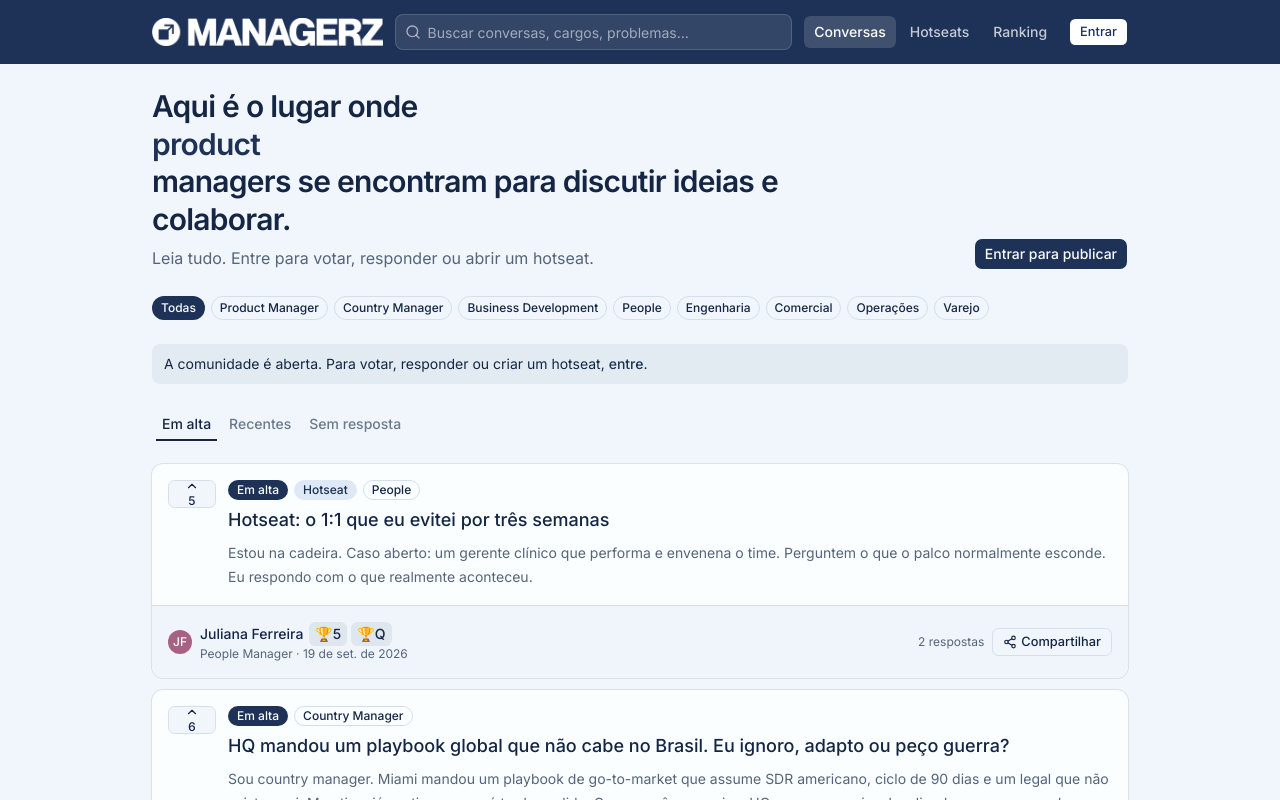
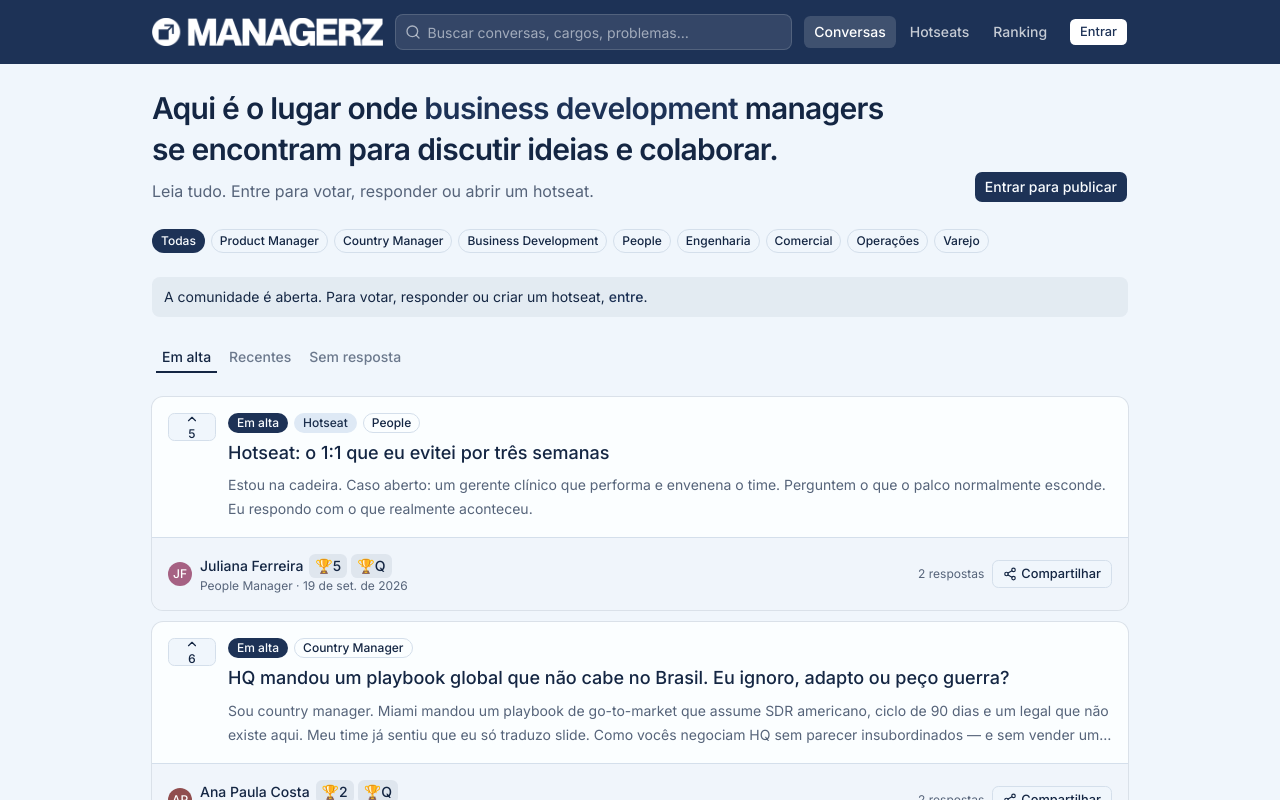
Before and after one commit to buzaym/managerz-hub, a Next.js app: page / in a window 1280 px wide. Shown: the top 800 px of the page. Built offline with nearby package versions, Linux system fonts and the light colour scheme.

Commit message:
Animate manager roles letter by letter in the headline
Type each role into the sentence so the following words reflow around it instead of breaking on long labels.

Co-authored-by: buzaym0 <buzaym0@gmail.com>

```diff
--- a/src/app/globals.css
+++ b/src/app/globals.css
@@ -97,76 +97,36 @@
 
 @layer components {
   .role-rotator {
-    --roles: 7;
-    --cycle: calc(var(--roles) * 2.4s);
-    display: grid;
-    width: 100%;
-    min-height: 1.15em;
-    overflow: hidden;
     color: var(--primary);
   }
 
-  .role-rotator > span {
-    grid-area: 1 / 1;
+  .role-word {
     white-space: nowrap;
-    opacity: 0;
-    animation: role-cycle var(--cycle) infinite;
   }
 
-  .role-rotator > span:nth-child(1) {
-    animation-delay: -0.4s;
-  }
-  .role-rotator > span:nth-child(2) {
-    animation-delay: 2.4s;
-  }
-  .role-rotator > span:nth-child(3) {
-    animation-delay: 4.8s;
-  }
-  .role-rotator > span:nth-child(4) {
-    animation-delay: 7.2s;
-  }
-  .role-rotator > span:nth-child(5) {
-    animation-delay: 9.6s;
-  }
-  .role-rotator > span:nth-child(6) {
-    animation-delay: 12s;
-  }
-  .role-rotator > span:nth-child(7) {
-    animation-delay: 14.4s;
+  .role-letter {
+    display: inline-block;
+    animation: role-letter-in 220ms cubic-bezier(0.2, 0.75, 0.2, 1) both;
   }
 
-  @keyframes role-cycle {
-    0% {
+  .role-space {
+    white-space: normal;
+  }
+
+  @keyframes role-letter-in {
+    from {
       opacity: 0;
-      transform: translateY(0.4em);
+      transform: translateY(0.28em);
     }
-    2% {
+    to {
       opacity: 1;
       transform: translateY(0);
-    }
-    12% {
-      opacity: 1;
-      transform: translateY(0);
-    }
-    14.2% {
-      opacity: 0;
-      transform: translateY(-0.35em);
-    }
-    100% {
-      opacity: 0;
-      transform: translateY(-0.35em);
     }
   }
 
   @media (prefers-reduced-motion: reduce) {
-    .role-rotator > span {
+    .role-letter {
       animation: none;
-      opacity: 0;
-      transform: none;
-    }
-
-    .role-rotator > span:first-child {
-      opacity: 1;
     }
   }
 }
--- a/src/app/page.tsx
+++ b/src/app/page.tsx
@@ -20,12 +20,9 @@ export default async function HomePage({
               Aqui é o lugar onde country, business development, product e
               outros managers se encontram para discutir ideias e colaborar.
             </span>
-            <span aria-hidden="true" className="flex flex-col">
-              <span>Aqui é o lugar onde</span>
-              <RotatingRole />
-              <span>
-                managers se encontram para discutir ideias e colaborar.
-              </span>
+            <span aria-hidden="true">
+              Aqui é o lugar onde <RotatingRole /> managers se encontram para
+              discutir ideias e colaborar.
             </span>
           </>
         }
--- a/src/components/community/conversation-feed.tsx
+++ b/src/components/community/conversation-feed.tsx
@@ -54,7 +54,7 @@ export function ConversationFeed({
     <div className="space-y-6">
       <div className="flex flex-col gap-4 sm:flex-row sm:items-end sm:justify-between">
         <div className="min-w-0 w-full max-w-3xl flex-1 space-y-2">
-          <h1 className="text-2xl font-semibold leading-tight tracking-tight sm:text-3xl">
+          <h1 className="text-2xl font-semibold leading-snug tracking-tight text-pretty sm:text-3xl">
             {heading}
           </h1>
           <p className="text-sm leading-6 text-muted-foreground sm:text-base">
--- a/src/components/community/rotating-role.tsx
+++ b/src/components/community/rotating-role.tsx
@@ -1,4 +1,6 @@
-import type { CSSProperties } from "react"
+"use client"
+
+import { useEffect, useState } from "react"
 
 export const MANAGER_ROLES = [
   "country",
@@ -10,19 +12,99 @@ export const MANAGER_ROLES = [
   "commercial",
 ] as const
 
+type Phase = "typing" | "holding" | "deleting"
+
 export function RotatingRole({
   roles = MANAGER_ROLES,
 }: {
   roles?: readonly string[]
 }) {
+  const [index, setIndex] = useState(0)
+  const [count, setCount] = useState(roles[0].length)
+  const [phase, setPhase] = useState<Phase>("holding")
+  const [reduced, setReduced] = useState(false)
+
+  const word = roles[index] ?? roles[0]
+  const visible = reduced ? word : word.slice(0, count)
+
+  useEffect(() => {
+    const motion = window.matchMedia("(prefers-reduced-motion: reduce)")
+    const sync = () => setReduced(motion.matches)
+    sync()
+    motion.addEventListener("change", sync)
+    return () => motion.removeEventListener("change", sync)
+  }, [])
+
+  useEffect(() => {
+    if (reduced) {
+      const id = window.setInterval(() => {
+        setIndex((current) => {
+          const next = (current + 1) % roles.length
+          setCount(roles[next].length)
+          return next
+        })
+        setPhase("holding")
+      }, 2400)
+      return () => window.clearInterval(id)
+    }
+
+    if (phase === "typing") {
+      if (count >= word.length) {
+        const id = window.setTimeout(() => setPhase("holding"), 0)
+        return () => window.clearTimeout(id)
+      }
+      const id = window.setTimeout(() => setCount((current) => current + 1), 48)
+      return () => window.clearTimeout(id)
+    }
+
+    if (phase === "holding") {
+      const id = window.setTimeout(() => setPhase("deleting"), 2200)
+      return () => window.clearTimeout(id)
+    }
+
+    if (count <= 0) {
+      const id = window.setTimeout(() => {
+        setIndex((current) => (current + 1) % roles.length)
+        setPhase("typing")
+      }, 160)
+      return () => window.clearTimeout(id)
+    }
+
+    const id = window.setTimeout(() => setCount((current) => current - 1), 28)
+    return () => window.clearTimeout(id)
+  }, [phase, count, word, roles, reduced])
+
+  return <span className="role-rotator">{renderFilledLetters(visible, index)}</span>
+}
+
+function renderFilledLetters(text: string, cycle: number) {
+  const chunks = text.split(/(\s+)/)
+  let offset = 0
+
+  return chunks.map((chunk, chunkIndex) => {
+    if (/^\s+$/.test(chunk)) {
+      offset += chunk.length
       return (
+        <span key={`${cycle}-space-${chunkIndex}`} className="role-space">
+          {" "}
+        </span>
+      )
+    }
+
+    const start = offset
+    offset += chunk.length
+
+    return (
+      <span key={`${cycle}-word-${chunkIndex}`} className="role-word">
+        {chunk.split("").map((character, letterIndex) => (
           <span
-      className="role-rotator"
-      style={{ "--roles": roles.length } as CSSProperties}
+            key={`${cycle}-letter-${start + letterIndex}`}
+            className="role-letter"
           >
-      {roles.map((role) => (
-        <span key={role}>{role}</span>
+            {character}
+          </span>
         ))}
       </span>
     )
+  })
 }
```
Lines whose indentation alone changed are shown as unchanged.
